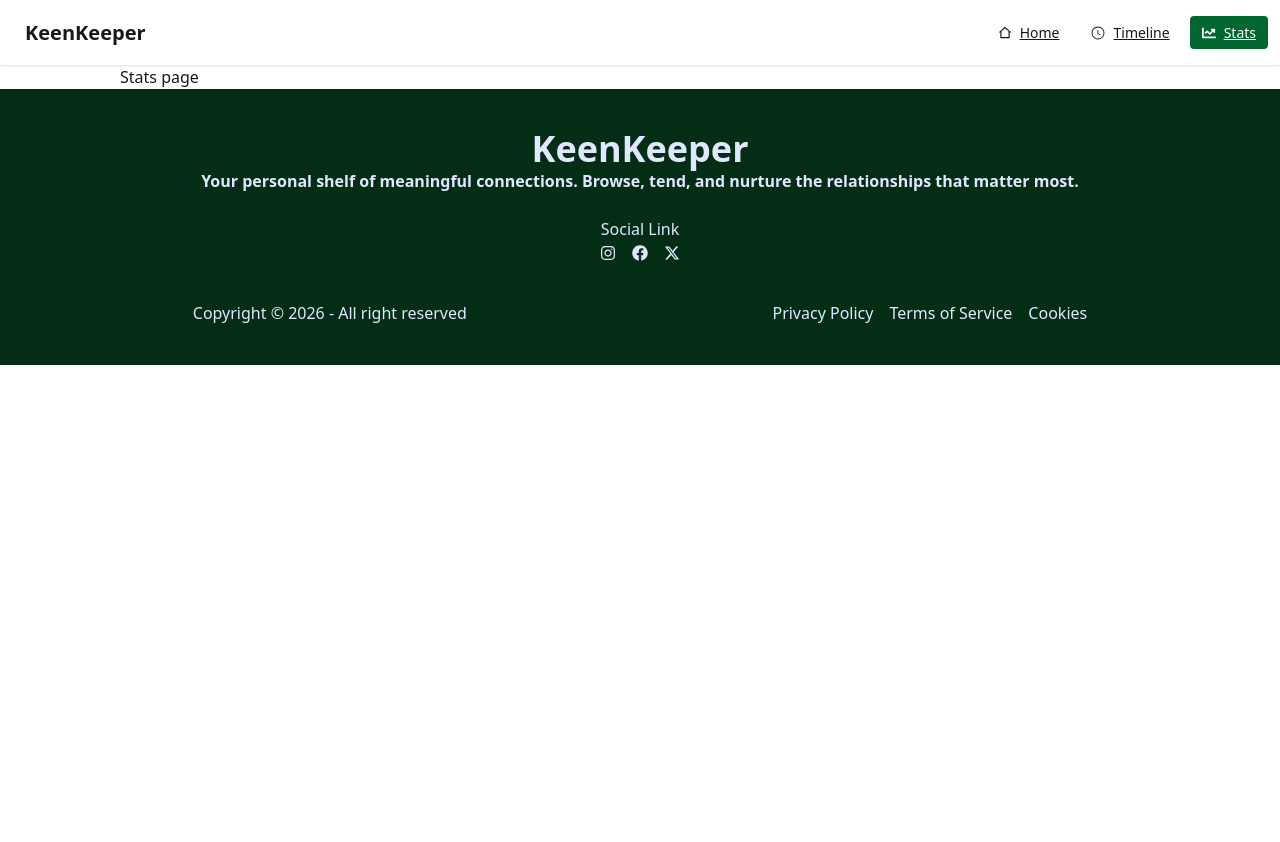
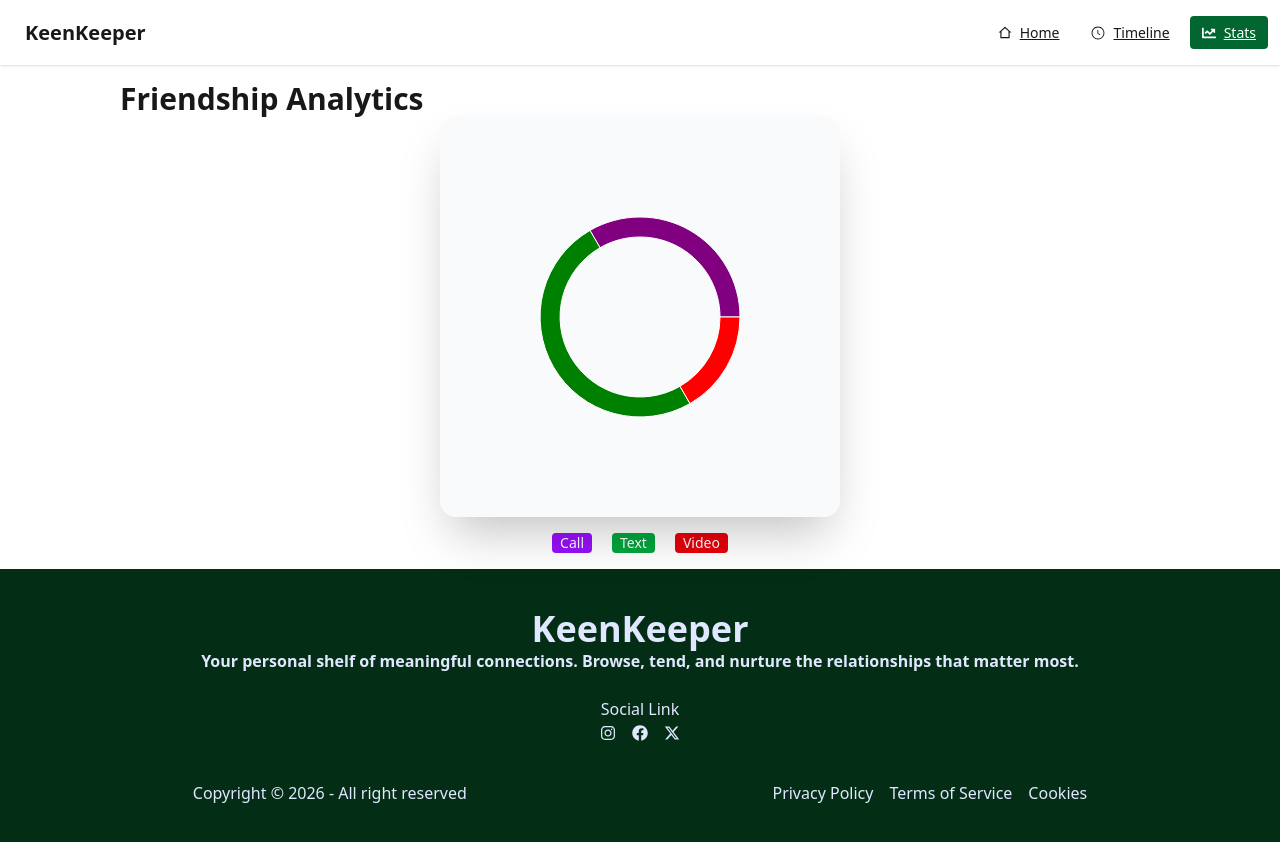
Before and after one commit to PeyaraFul/b13-a7-keen-keeper, a Next.js app: page /stats in a window 1280 px wide. Shown: the top 842 px of the page. Before the commit the page ends 800 px from the top, so only its background shows below. Built offline with nearby package versions, Linux system fonts and the light colour scheme.

Commit message:
friendship analytic static chart has been added

```diff
--- a/package.json
+++ b/package.json
@@ -13,7 +13,8 @@
     "react": "19.2.4",
     "react-dom": "19.2.4",
     "react-icons": "^5.6.0",
-    "react-toastify": "^11.0.5"
+    "react-toastify": "^11.0.5",
+    "recharts": "^3.8.1"
   },
   "devDependencies": {
     "@tailwindcss/postcss": "^4",
--- a/src/app/stats/page.jsx
+++ b/src/app/stats/page.jsx
@@ -1,9 +1,40 @@
+'use client'
 import React from 'react';
+import { Pie, PieChart, Cell, Tooltip } from 'recharts';
 
 const StatsPage = () => {
+
+  const data = [
+  { name: 'Call', value: 20 },
+  { name: 'Text', value: 30 },
+  { name: 'Video', value: 10 },
+  ];
+  const color = ['purple', 'green', 'red'] ;
     return (
         <div>
-            Stats page
+            <h1 className=' text-3xl font-bold mt-4'>Friendship Analytics</h1>
+
+
+        <PieChart className='mx-auto bg-gray-50 shadow-2xl mb-4 rounded-2xl' width={400} height={400} aspectRatio={1}>
+          <Tooltip></Tooltip>
+          <Pie data={data} dataKey='value' cx='50%' cy='50%' outerRadius={100} innerRadius={80}  >
+
+          {data.map((entry, ind)=> (
+             <Cell key={ind} fill={color[ind]}></Cell>
+          ))}
+          </Pie>
+
+
+        </PieChart>
+        <div className='flex gap-5 justify-center mb-4'>
+          <div className=' text-white px-2 rounded-sm bg-purple-600 text-sm'>Call</div>
+          <div className=' text-white px-2 rounded-sm bg-green-600 text-sm'>Text</div>
+          <div className=' text-white px-2 rounded-sm bg-red-600 text-sm'>Video</div>
+        </div>
+
+
+
+
         </div>
     );
 };
```
Also changed, not shown: 1 other file (tests, documents, lock files or other folders).
